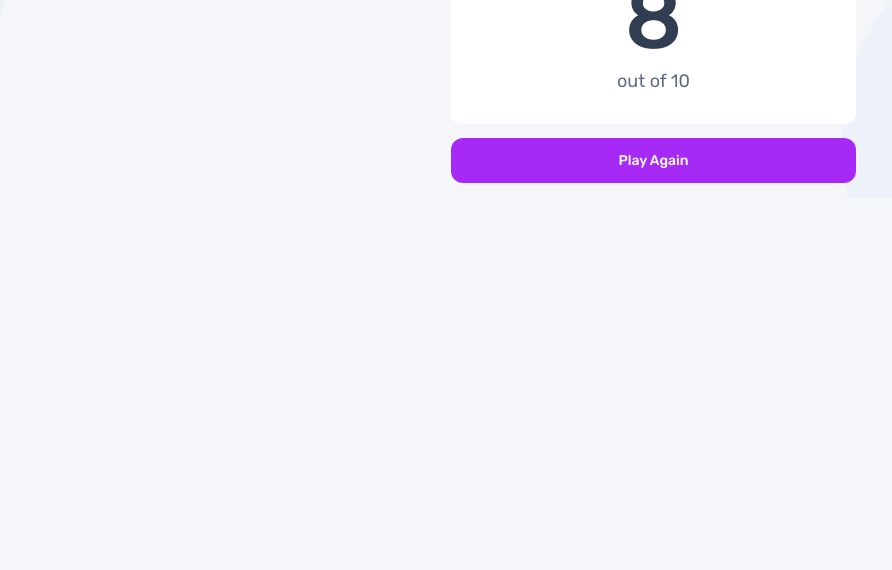
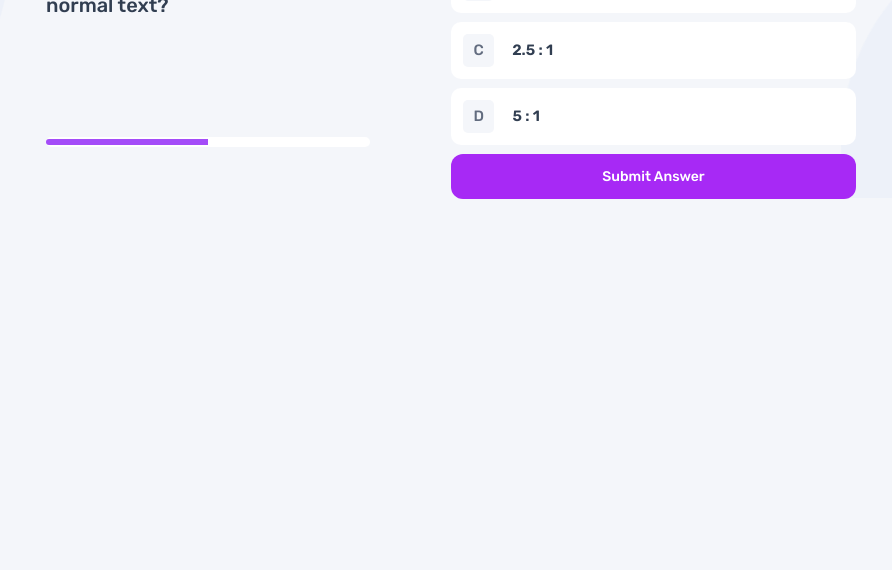
Before and after one commit to Adefenwa/quiz-app, a plain HTML site: page index.html in a window 1280 px wide. Shown: the part 230-800 px from the top of the page, without its empty margins (189-1081 px from the left). Drawn offline with Linux system fonts and the light colour scheme.

Commit message:
latest commit

```diff
--- a/index.html
+++ b/index.html
@@ -162,7 +162,7 @@
           <!-- ///// Quiz menu end ///// -->
 
           <!-- ///// Quiz question start ///// -->
-          <section class="subject__question hidden">
+          <section class="subject__question">
             <div class="row__one">
               <p class="subject__question-number">
                 Question
@@ -352,7 +352,7 @@
           <!-- ///// Quiz question end ///// -->
 
           <!-- ///// Quiz completed start ///// -->
-          <section class="quiz__completed">
+          <section class="quiz__completed hidden">
             <div class="row__one">
               <h1 class="hero__light">Quiz completed</h1>
               <h1 class="hero__bold">You scored...</h1>
```
